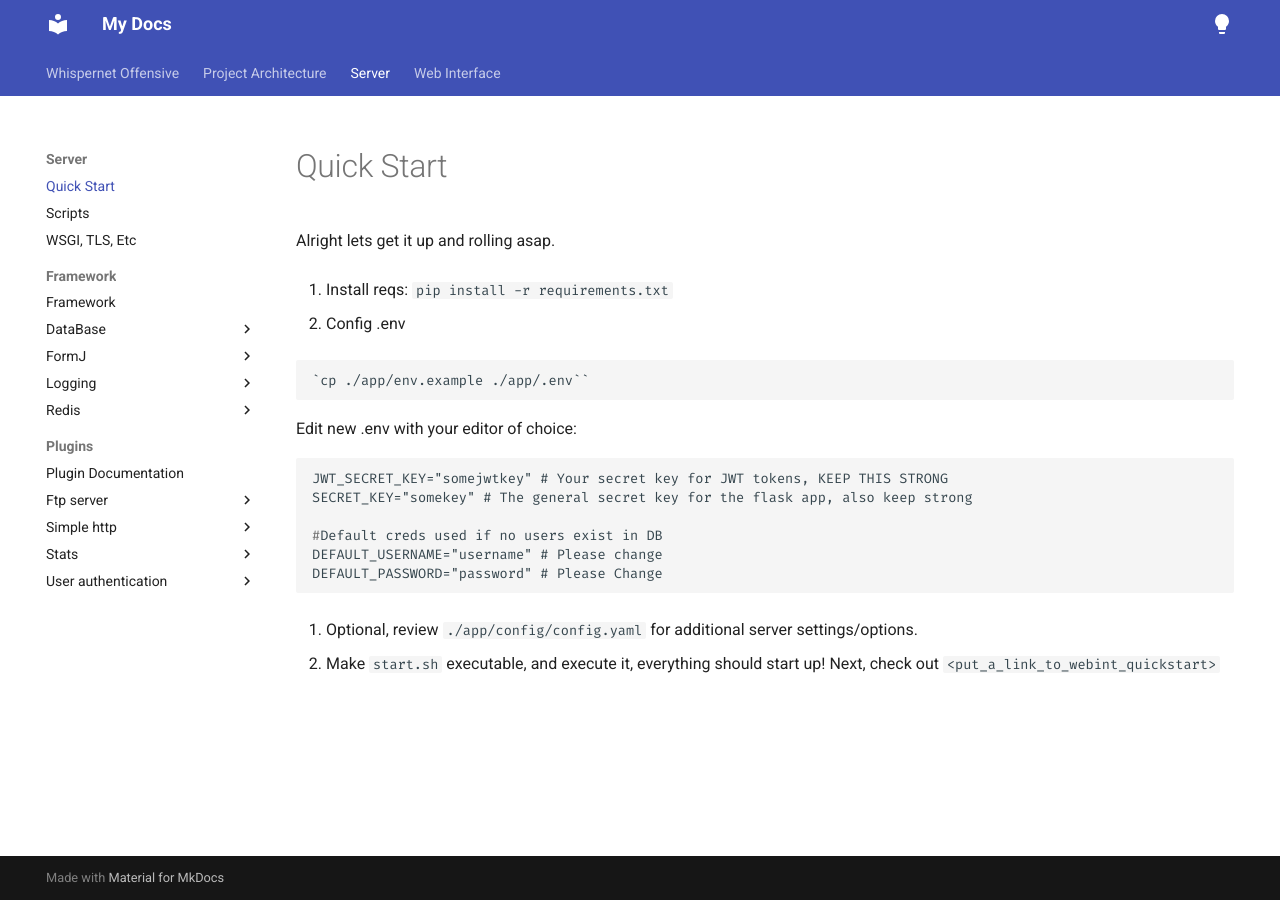
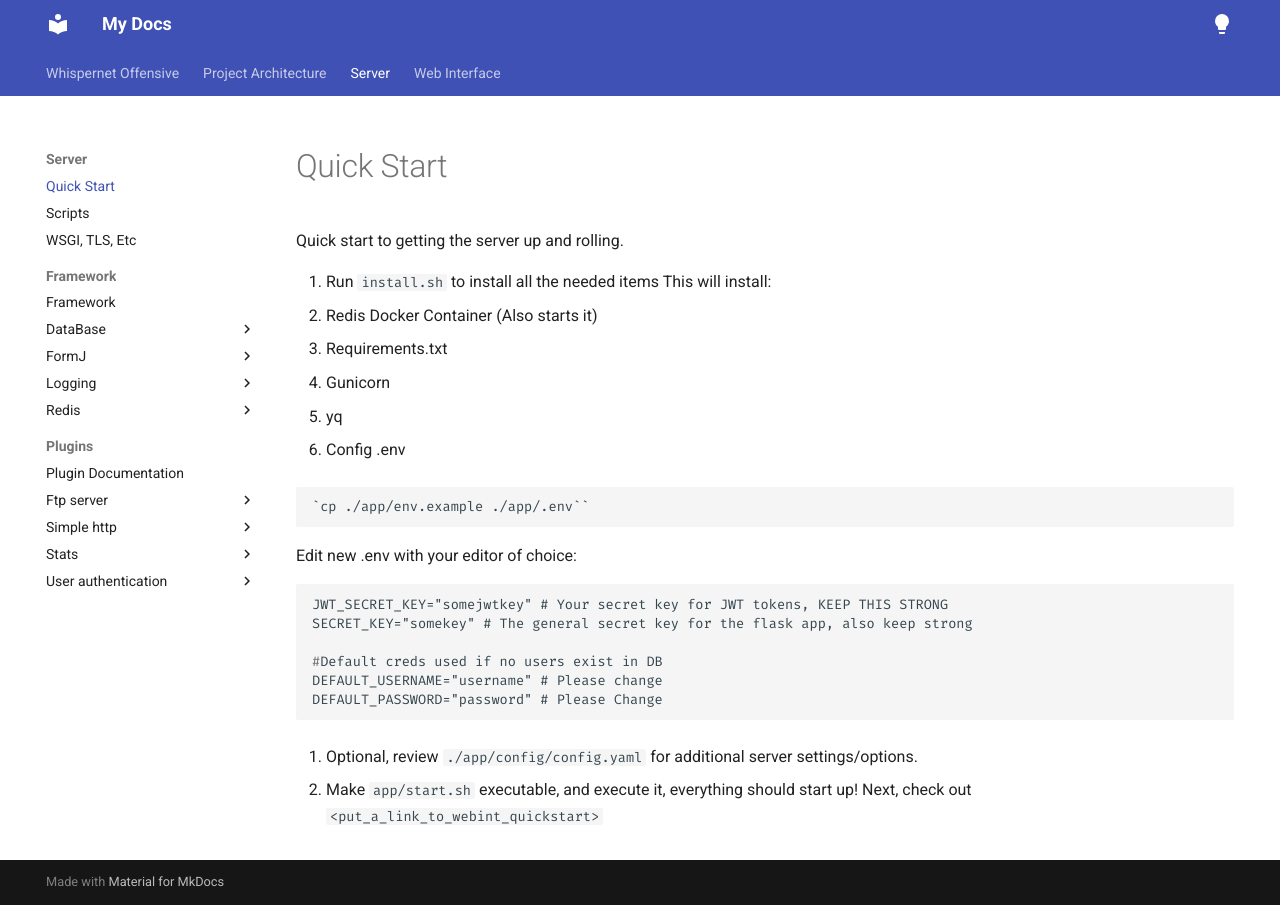
Before and after one commit to ryanq47/WhisperNet-Offensive, an MkDocs documentation site: the page built from Documentation/docs/Server/Quick_Start.md, in a window 1280 px wide. Built offline with MkDocs 1.6.1 and Material for MkDocs 9.7.7, drawn with Linux system fonts in a browser that asks for light colours.

Commit message:
Server quickstart update

````diff
--- a/Documentation/docs/Server/Quick_Start.md
+++ b/Documentation/docs/Server/Quick_Start.md
@@ -1,10 +1,15 @@
 # Quick Start
 
-Alright lets get it up and rolling asap.
+Quick start to getting the server up and rolling.
 
 
-1. Install reqs:
-`pip install -r requirements.txt`
+
+1. Run `install.sh` to install all the needed items
+This will install:
+ - Redis Docker Container (Also starts it)
+ - Requirements.txt
+ - Gunicorn
+ - yq
 
 2. Config .env
 ```
@@ -25,6 +30,4 @@ DEFAULT_PASSWORD="password" # Please Change
 3. Optional, review `./app/config/config.yaml` for additional server settings/options.
 
 
-
-
-4. Make `start.sh` executable, and execute it, everything should start up! Next, check out `<put_a_link_to_webint_quickstart>`
+4. Make `app/start.sh` executable, and execute it, everything should start up! Next, check out `<put_a_link_to_webint_quickstart>`
````
Also changed, not shown: Documentation/docs/Server/Framework/FormJ/Form_J_Keys.md (line endings or trailing spaces).
